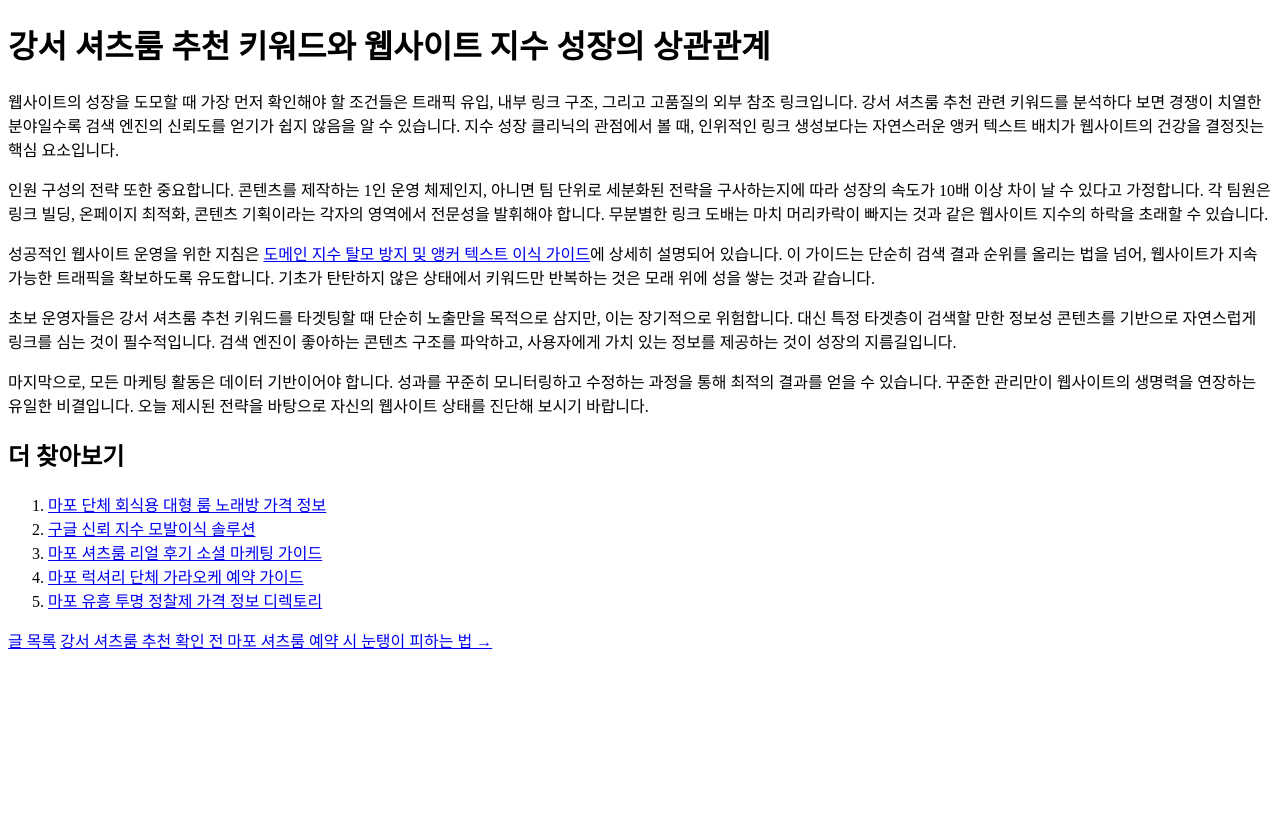
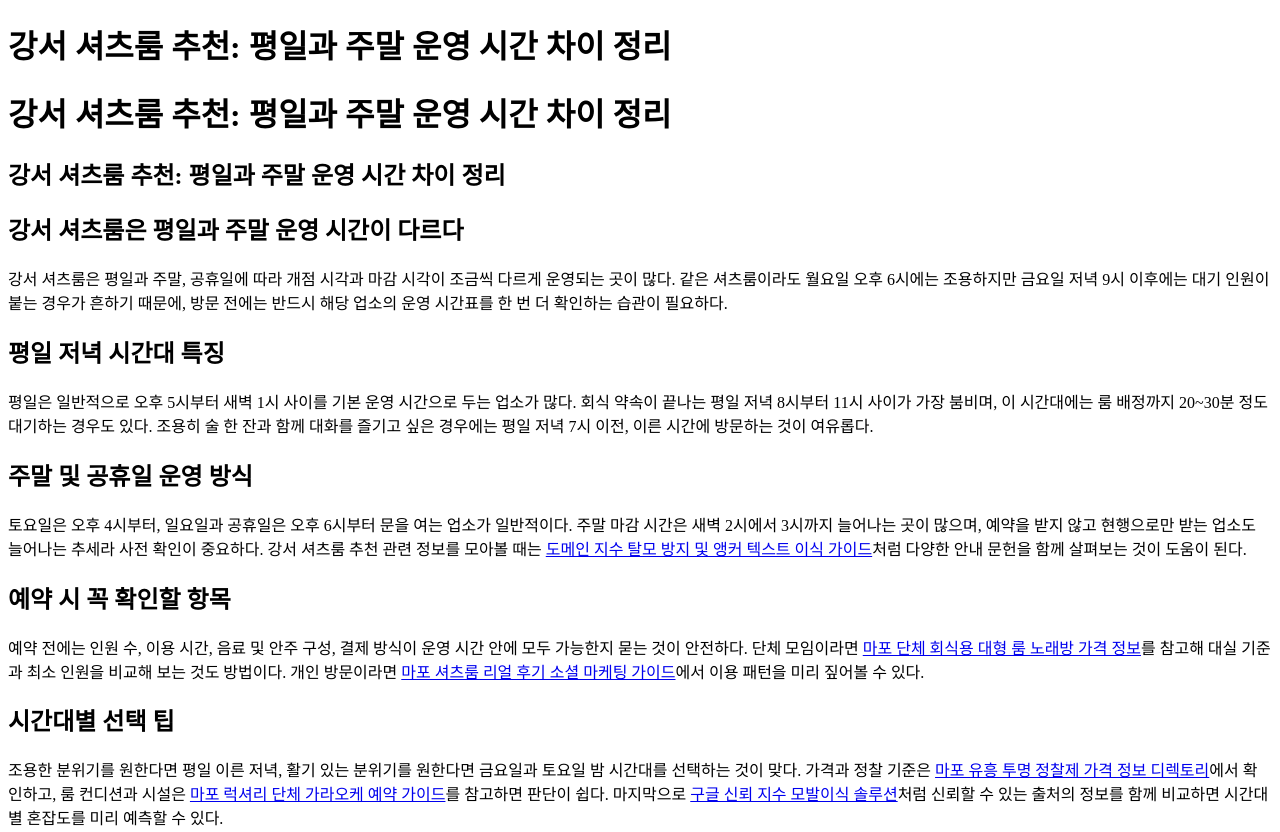
Before and after one commit to dydrkrtks7-cmd/bp-t3b06-gs-shirts-rc, a plain HTML site: page posts/gemini-coverage-20260719-0323.html in a window 1280 px wide. Shown: the top 832 px of the page. Before the commit the page ends 800 px from the top, so only its background shows below. Drawn offline with Linux system fonts and the light colour scheme.

Commit message:
deploy: garbage-free snapshot 2026-09-03T05:47:38.134Z

```diff
--- a/posts/gemini-coverage-20260719-0323.html
+++ b/posts/gemini-coverage-20260719-0323.html
@@ -2,23 +2,40 @@
 <html lang="ko">
 <head>
 <meta charset="UTF-8">
-<title>강서 셔츠룸 추천 검색 데이터로 알아보는 도메인 지수 탈모 방지 및 앵커 텍스트 이식 가이드 전략</title>
-<meta name="description" content="웹사이트의 성장을 도모할 때 가장 먼저 확인해야 할 조건들은 트래픽 유입, 내부 링크 구조, 그리고 고품질의 외부 참조 링크입니다. 강서 셔츠룸 추천 관련 키워드를 분석하다 보면 경쟁이 치열한 분야일수록 검색 엔진의 신뢰도를 얻기가 쉽지 않음을 알 수 있습니다.">
+<title>강서 셔츠룸 추천: 평일과 주말 운영 시간 차이 정리</title>
+<meta name="description" content="강서 셔츠룸은 평일과 주말, 공휴일에 따라 개점 시각과 마감 시각이 조금씩 다르게 운영되는 곳이 많다.">
 <link rel="canonical" href="https://gangseo-shirt-zone.hardcoreroom.com/posts/gemini-coverage-20260719-0323.html">
  <link rel="icon" type="image/svg+xml" href="./favicon.svg">
   <meta property="og:url" content="https://gangseo-shirt-zone.hardcoreroom.com/posts/gemini-coverage-20260719-0323.html">
-  <meta property="og:title" content="강서 셔츠룸 추천 검색 데이터로 알아보는 도메인 지수 탈모 방지 및 앵커 텍스트 이식 가이드 전략">
-  <meta property="og:description" content="웹사이트의 성장을 도모할 때 가장 먼저 확인해야 할 조건들은 트래픽 유입, 내부 링크 구조, 그리고 고품질의 외부 참조 링크입니다. 강서 셔츠룸 추천 관련 키워드를 분석하다 보면 경쟁이 치열한 분야일수록 검색 엔진의 신뢰도를 얻기가 쉽지 않음을 알 수 있습니다.">
+  <meta property="og:title" content="강서 셔츠룸 추천: 평일과 주말 운영 시간 차이 정리">
+  <meta property="og:description" content="강서 셔츠룸은 평일과 주말, 공휴일에 따라 개점 시각과 마감 시각이 조금씩 다르게 운영되는 곳이 많다.">
   <meta property="og:type" content="website">
   <meta name="twitter:card" content="summary">
 </head>
 <body>
-<h1>강서 셔츠룸 추천 키워드와 웹사이트 지수 성장의 상관관계</h1>
-<p>웹사이트의 성장을 도모할 때 가장 먼저 확인해야 할 조건들은 트래픽 유입, 내부 링크 구조, 그리고 고품질의 외부 참조 링크입니다. 강서 셔츠룸 추천 관련 키워드를 분석하다 보면 경쟁이 치열한 분야일수록 검색 엔진의 신뢰도를 얻기가 쉽지 않음을 알 수 있습니다. 지수 성장 클리닉의 관점에서 볼 때, 인위적인 링크 생성보다는 자연스러운 앵커 텍스트 배치가 웹사이트의 건강을 결정짓는 핵심 요소입니다.</p>
-<p>인원 구성의 전략 또한 중요합니다. 콘텐츠를 제작하는 1인 운영 체제인지, 아니면 팀 단위로 세분화된 전략을 구사하는지에 따라 성장의 속도가 10배 이상 차이 날 수 있다고 가정합니다. 각 팀원은 링크 빌딩, 온페이지 최적화, 콘텐츠 기획이라는 각자의 영역에서 전문성을 발휘해야 합니다. 무분별한 링크 도배는 마치 머리카락이 빠지는 것과 같은 웹사이트 지수의 하락을 초래할 수 있습니다.</p>
-<p>성공적인 웹사이트 운영을 위한 지침은 <a class="anchor-link" href="https://aga-uhake.space/">도메인 지수 탈모 방지 및 앵커 텍스트 이식 가이드</a>에 상세히 설명되어 있습니다. 이 가이드는 단순히 검색 결과 순위를 올리는 법을 넘어, 웹사이트가 지속 가능한 트래픽을 확보하도록 유도합니다. 기초가 탄탄하지 않은 상태에서 키워드만 반복하는 것은 모래 위에 성을 쌓는 것과 같습니다.</p>
-<p>초보 운영자들은 강서 셔츠룸 추천 키워드를 타겟팅할 때 단순히 노출만을 목적으로 삼지만, 이는 장기적으로 위험합니다. 대신 특정 타겟층이 검색할 만한 정보성 콘텐츠를 기반으로 자연스럽게 링크를 심는 것이 필수적입니다. 검색 엔진이 좋아하는 콘텐츠 구조를 파악하고, 사용자에게 가치 있는 정보를 제공하는 것이 성장의 지름길입니다.</p>
-<p>마지막으로, 모든 마케팅 활동은 데이터 기반이어야 합니다. 성과를 꾸준히 모니터링하고 수정하는 과정을 통해 최적의 결과를 얻을 수 있습니다. 꾸준한 관리만이 웹사이트의 생명력을 연장하는 유일한 비결입니다. 오늘 제시된 전략을 바탕으로 자신의 웹사이트 상태를 진단해 보시기 바랍니다.</p>
+<h1>강서 셔츠룸 추천: 평일과 주말 운영 시간 차이 정리</h1>
+
+<h1>강서 셔츠룸 추천: 평일과 주말 운영 시간 차이 정리</h1>
+<article>
+
+<h1>강서 셔츠룸 추천: 평일과 주말 운영 시간 차이 정리</h1>
+<article>
+<h2>강서 셔츠룸은 평일과 주말 운영 시간이 다르다</h2>
+<p>강서 셔츠룸은 평일과 주말, 공휴일에 따라 개점 시각과 마감 시각이 조금씩 다르게 운영되는 곳이 많다. 같은 셔츠룸이라도 월요일 오후 6시에는 조용하지만 금요일 저녁 9시 이후에는 대기 인원이 붙는 경우가 흔하기 때문에, 방문 전에는 반드시 해당 업소의 운영 시간표를 한 번 더 확인하는 습관이 필요하다.</p>
+
+<h2>평일 저녁 시간대 특징</h2>
+<p>평일은 일반적으로 오후 5시부터 새벽 1시 사이를 기본 운영 시간으로 두는 업소가 많다. 회식 약속이 끝나는 평일 저녁 8시부터 11시 사이가 가장 붐비며, 이 시간대에는 룸 배정까지 20~30분 정도 대기하는 경우도 있다. 조용히 술 한 잔과 함께 대화를 즐기고 싶은 경우에는 평일 저녁 7시 이전, 이른 시간에 방문하는 것이 여유롭다.</p>
+
+<h2>주말 및 공휴일 운영 방식</h2>
+<p>토요일은 오후 4시부터, 일요일과 공휴일은 오후 6시부터 문을 여는 업소가 일반적이다. 주말 마감 시간은 새벽 2시에서 3시까지 늘어나는 곳이 많으며, 예약을 받지 않고 현행으로만 받는 업소도 늘어나는 추세라 사전 확인이 중요하다. 강서 셔츠룸 추천 관련 정보를 모아볼 때는 <a href="https://aga-uhake.space/">도메인 지수 탈모 방지 및 앵커 텍스트 이식 가이드</a>처럼 다양한 안내 문헌을 함께 살펴보는 것이 도움이 된다.</p>
+
+<h2>예약 시 꼭 확인할 항목</h2>
+<p>예약 전에는 인원 수, 이용 시간, 음료 및 안주 구성, 결제 방식이 운영 시간 안에 모두 가능한지 묻는 것이 안전하다. 단체 모임이라면 <a href="https://banquet.infonest.online/">마포 단체 회식용 대형 룸 노래방 가격 정보</a>를 참고해 대실 기준과 최소 인원을 비교해 보는 것도 방법이다. 개인 방문이라면 <a href="https://persona.notewell.site/">마포 셔츠룸 리얼 후기 소셜 마케팅 가이드</a>에서 이용 패턴을 미리 짚어볼 수 있다.</p>
+
+<h2>시간대별 선택 팁</h2>
+<p>조용한 분위기를 원한다면 평일 이른 저녁, 활기 있는 분위기를 원한다면 금요일과 토요일 밤 시간대를 선택하는 것이 맞다. 가격과 정찰 기준은 <a href="https://pricing.brieflog.shop/">마포 유흥 투명 정찰제 가격 정보 디렉토리</a>에서 확인하고, 룸 컨디션과 시설은 <a href="https://mens-esthe.space/">마포 럭셔리 단체 가라오케 예약 가이드</a>를 참고하면 판단이 쉽다. 마지막으로 <a href="https://aga-clinic.space/">구글 신뢰 지수 모발이식 솔루션</a>처럼 신뢰할 수 있는 출처의 정보를 함께 비교하면 시간대별 혼잡도를 미리 예측할 수 있다.</p>
+</article>
+</article>
 <section class="r-4e1239">
 <h2>더 찾아보기</h2>
 <ol>
```
Also changed, not shown: posts.html (+2 -2 lines), posts/gemini-coverage-20260719-0329.html (+1 -1 lines).
